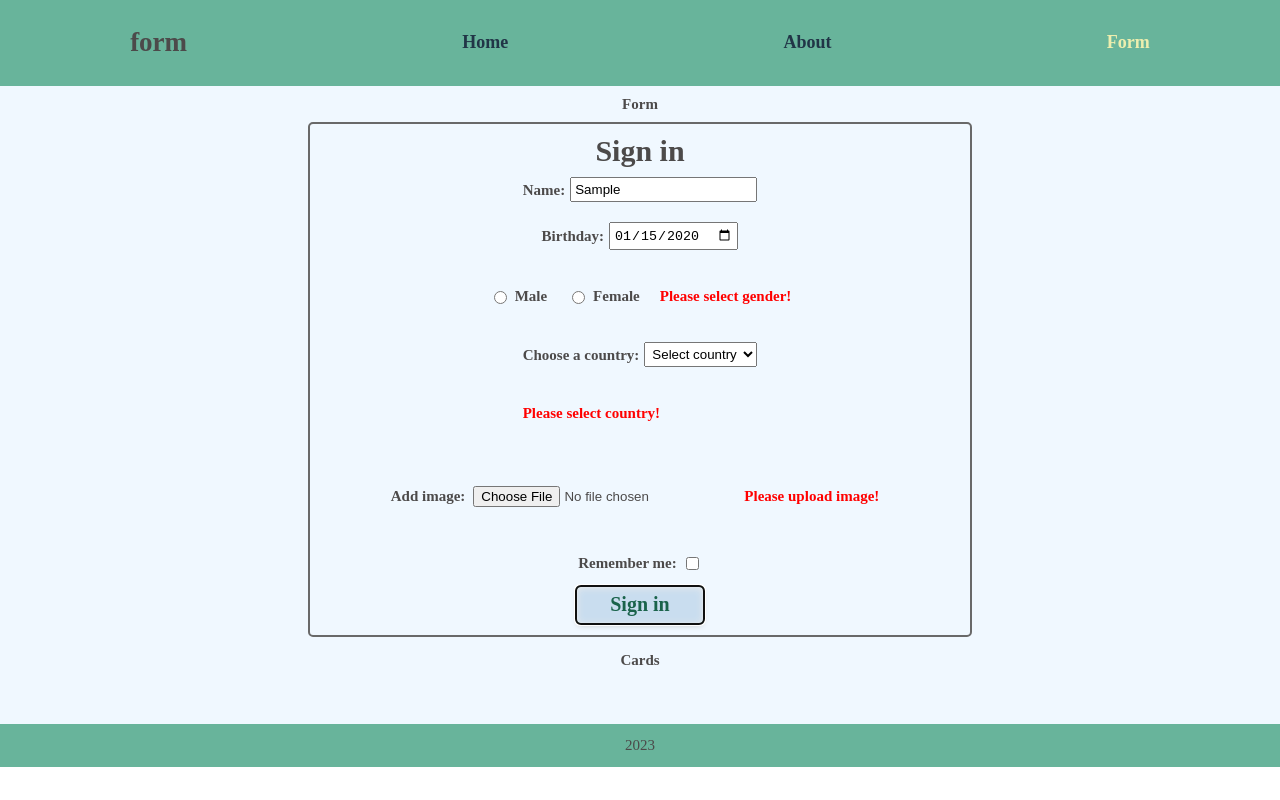
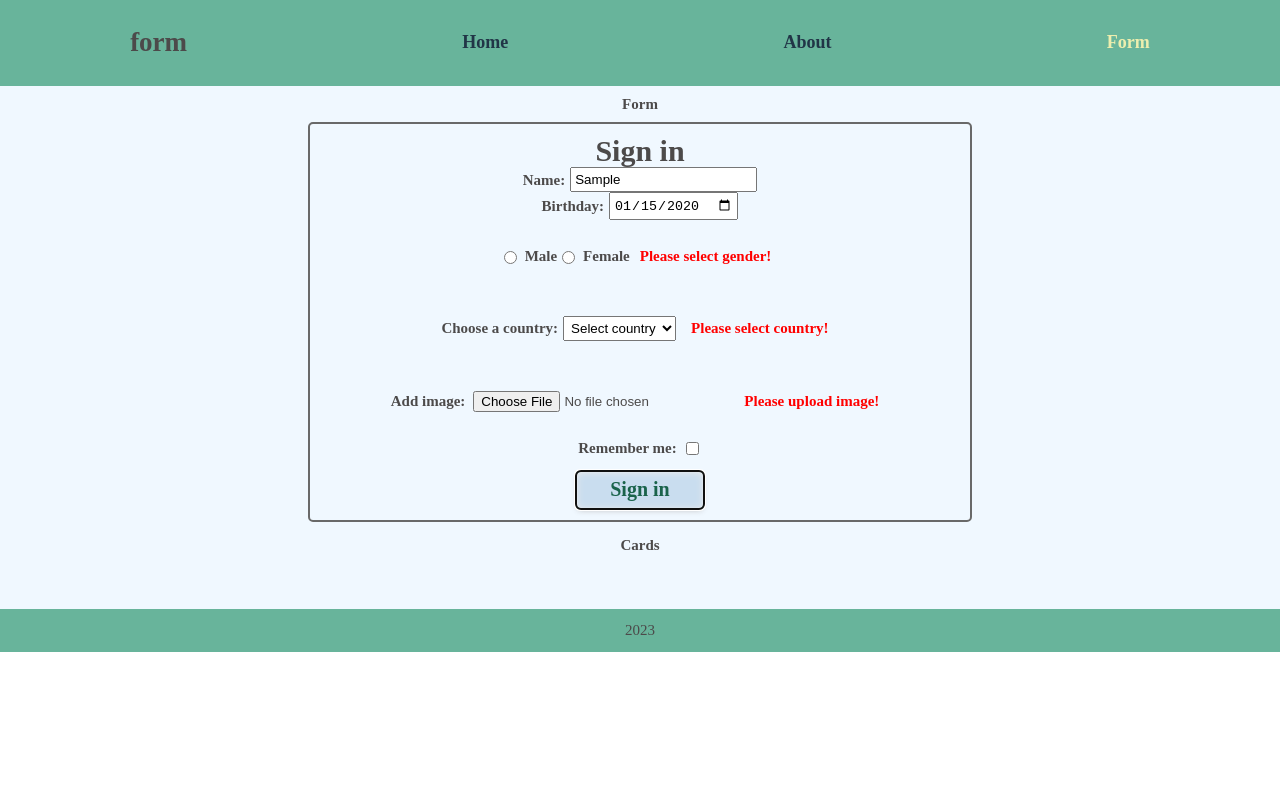
Before and after one commit to LanaVladi/React, a React (Vite) app: page /form in a window 1280 px wide. Both pictures are taken after typing "Sample", "2020-01-15" into the empty fields and a click on the button "Sign in". Built offline with nearby package versions, Linux system fonts and the light colour scheme.

Commit message:
fix: form Validation

```diff
--- a/src/components/form/Form.tsx
+++ b/src/components/form/Form.tsx
@@ -109,7 +109,7 @@ class Form extends React.Component<FormProps, FormValid> {
               placeholder="Enter your name"
               ref={this.textInputName}
             />
-            {!isValidUserName && <p className="form-warning">Enter your name!</p>}
+            {!isValidUserName && <p className="form-warning">Please enter correct name!</p>}
           </label>
 
           <label className="form-label">
@@ -153,8 +153,8 @@ class Form extends React.Component<FormProps, FormValid> {
                 <option value={'Japan'}>Japan</option>
                 <option value={'Australia'}>Australia</option>
               </select>
+              {!isValidCountry && <p className="form-warning">Please select country!</p>}
             </label>
-            {!isValidCountry && <p className="form-warning">Please select country!</p>}
           </div>
 
           <label className="form-label">
--- a/src/components/form/form.css
+++ b/src/components/form/form.css
@@ -20,7 +20,6 @@
     display: flex;
     align-items: center;
     gap: 0.5rem;
-    padding: 1rem;
     font-size: 1.5rem;
     font-weight: 700;
 }
@@ -43,6 +42,7 @@
     font-weight: 700;
     color: var(--color-green-dark);
     box-shadow: inset 0 0 1px #fff, inset 0 1px 7px #ebebeb, 0 3px 6px -3px #bbb;
+    margin-top: 1rem;
 }
 
 .form-warning {
```
